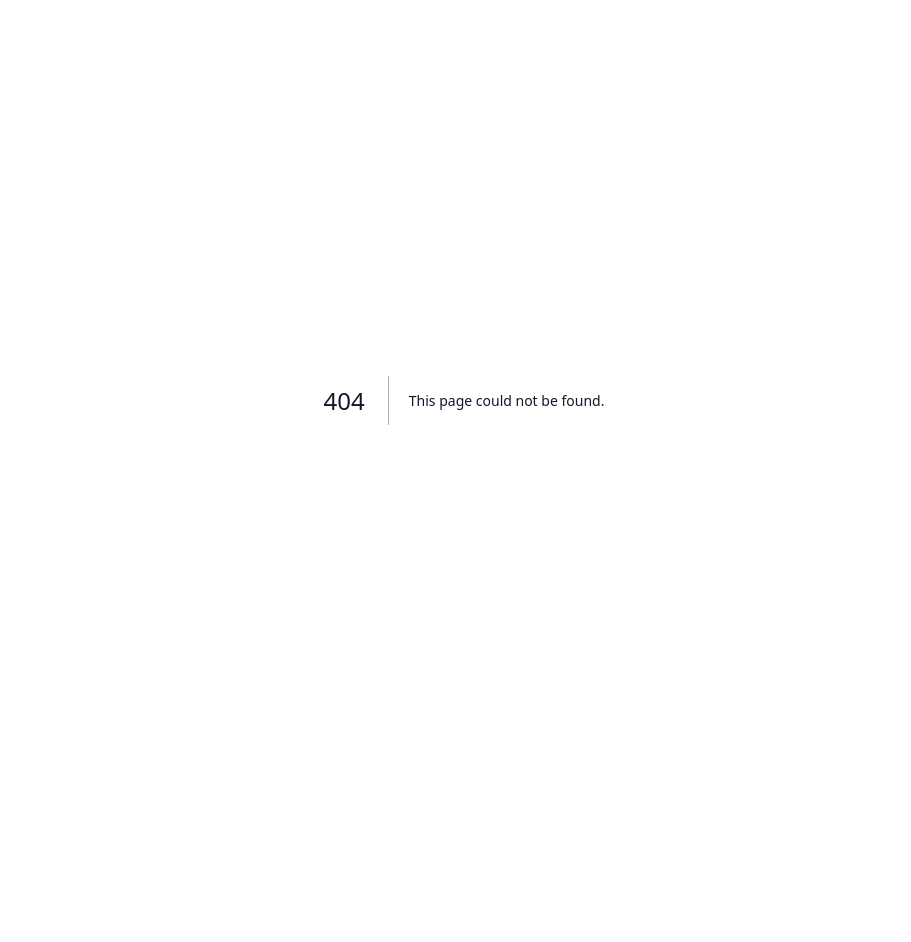
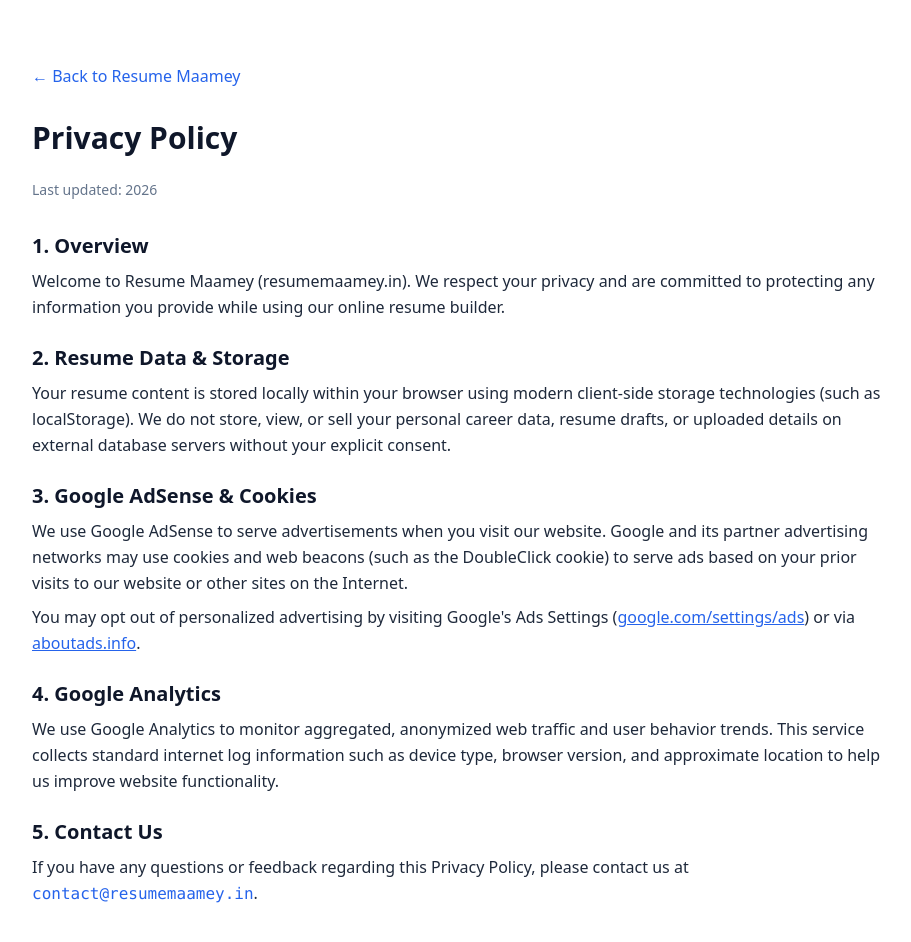
Before and after one commit to sundar-ms1/resume-maamey, a Next.js app: page /privacy in a window 1280 px wide. Before the commit this address had no page. Shown: the top 942 px of the page, without its empty margins (176-1087 px from the left). Before the commit the page ends 800 px from the top, so only its background shows below. Built offline with nearby package versions, Linux system fonts and the light colour scheme.

Commit message:
Add Privacy Policy and Terms pages for AdSense compliance

```diff
--- /dev/null
+++ b/app/privacy/page.tsx
@@ -0,0 +1,59 @@
+import type { Metadata } from 'next';
+import Link from 'next/link';
+
+export const metadata: Metadata = {
+  title: 'Privacy Policy — Resume Maamey',
+  description: 'Privacy policy for Resume Maamey. Learn how your data is handled.',
+};
+
+export default function PrivacyPage() {
+  return (
+    <div className="max-w-4xl mx-auto px-4 py-16 text-slate-800 dark:text-slate-200">
+      <Link href="/" className="text-blue-600 dark:text-blue-400 hover:underline mb-8 inline-block">
+        &larr; Back to Resume Maamey
+      </Link>
+      <h1 className="text-3xl font-bold mb-6 text-slate-900 dark:text-white">Privacy Policy</h1>
+      <p className="text-sm text-slate-500 mb-8">Last updated: 2026</p>
+
+      <section className="space-y-6 leading-relaxed">
+        <div>
+          <h2 className="text-xl font-semibold mb-2 text-slate-900 dark:text-white">1. Overview</h2>
+          <p>
+            Welcome to Resume Maamey (resumemaamey.in). We respect your privacy and are committed to protecting any information you provide while using our online resume builder.
+          </p>
+        </div>
+
+        <div>
+          <h2 className="text-xl font-semibold mb-2 text-slate-900 dark:text-white">2. Resume Data & Storage</h2>
+          <p>
+            Your resume content is stored locally within your browser using modern client-side storage technologies (such as localStorage). We do not store, view, or sell your personal career data, resume drafts, or uploaded details on external database servers without your explicit consent.
+          </p>
+        </div>
+
+        <div>
+          <h2 className="text-xl font-semibold mb-2 text-slate-900 dark:text-white">3. Google AdSense & Cookies</h2>
+          <p>
+            We use Google AdSense to serve advertisements when you visit our website. Google and its partner advertising networks may use cookies and web beacons (such as the DoubleClick cookie) to serve ads based on your prior visits to our website or other sites on the Internet.
+          </p>
+          <p className="mt-2">
+            You may opt out of personalized advertising by visiting Google's Ads Settings (<a href="https://www.google.com/settings/ads" target="_blank" rel="noopener noreferrer" className="text-blue-600 dark:text-blue-400 underline">google.com/settings/ads</a>) or via <a href="https://aboutads.info" target="_blank" rel="noopener noreferrer" className="text-blue-600 dark:text-blue-400 underline">aboutads.info</a>.
+          </p>
+        </div>
+
+        <div>
+          <h2 className="text-xl font-semibold mb-2 text-slate-900 dark:text-white">4. Google Analytics</h2>
+          <p>
+            We use Google Analytics to monitor aggregated, anonymized web traffic and user behavior trends. This service collects standard internet log information such as device type, browser version, and approximate location to help us improve website functionality.
+          </p>
+        </div>
+
+        <div>
+          <h2 className="text-xl font-semibold mb-2 text-slate-900 dark:text-white">5. Contact Us</h2>
+          <p>
+            If you have any questions or feedback regarding this Privacy Policy, please contact us at <span className="font-mono text-blue-600 dark:text-blue-400">contact@resumemaamey.in</span>.
+          </p>
+        </div>
+      </section>
+    </div>
+  );
+}
--- a/app/sitemap.ts
+++ b/app/sitemap.ts
@@ -16,5 +16,17 @@ export default function sitemap(): MetadataRoute.Sitemap {
       changeFrequency: 'monthly',
       priority: 0.9,
     },
+    {
+      url: `${baseUrl}/privacy`,
+      lastModified: new Date(),
+      changeFrequency: 'yearly',
+      priority: 0.3,
+    },
+    {
+      url: `${baseUrl}/terms`,
+      lastModified: new Date(),
+      changeFrequency: 'yearly',
+      priority: 0.3,
+    },
   ];
 }
--- /dev/null
+++ b/app/terms/page.tsx
@@ -0,0 +1,49 @@
+import type { Metadata } from 'next';
+import Link from 'next/link';
+
+export const metadata: Metadata = {
+  title: 'Terms of Service — Resume Maamey',
+  description: 'Terms and conditions for using Resume Maamey.',
+};
+
+export default function TermsPage() {
+  return (
+    <div className="max-w-4xl mx-auto px-4 py-16 text-slate-800 dark:text-slate-200">
+      <Link href="/" className="text-blue-600 dark:text-blue-400 hover:underline mb-8 inline-block">
+        &larr; Back to Resume Maamey
+      </Link>
+      <h1 className="text-3xl font-bold mb-6 text-slate-900 dark:text-white">Terms of Service</h1>
+      <p className="text-sm text-slate-500 mb-8">Last updated: 2026</p>
+
+      <section className="space-y-6 leading-relaxed">
+        <div>
+          <h2 className="text-xl font-semibold mb-2 text-slate-900 dark:text-white">1. Acceptance of Terms</h2>
+          <p>
+            By using Resume Maamey (resumemaamey.in), you agree to be bound by these Terms of Service. If you do not agree to these terms, please do not use our services.
+          </p>
+        </div>
+
+        <div>
+          <h2 className="text-xl font-semibold mb-2 text-slate-900 dark:text-white">2. Service Usage & License</h2>
+          <p>
+            Resume Maamey provides free CV creation and resume building tools. You retain full ownership and intellectual property rights over all personal information and resume text you compile using the tool.
+          </p>
+        </div>
+
+        <div>
+          <h2 className="text-xl font-semibold mb-2 text-slate-900 dark:text-white">3. Disclaimer of Warranties</h2>
+          <p>
+            Our service is provided on an "as-is" and "as-available" basis without any express or implied warranties. We do not guarantee specific employment outcomes, interviews, or hiring results from the use of generated resumes.
+          </p>
+        </div>
+
+        <div>
+          <h2 className="text-xl font-semibold mb-2 text-slate-900 dark:text-white">4. Modifications</h2>
+          <p>
+            We reserve the right to modify or discontinue features, templates, or aspects of the site at any time without prior notice.
+          </p>
+        </div>
+      </section>
+    </div>
+  );
+}
```
